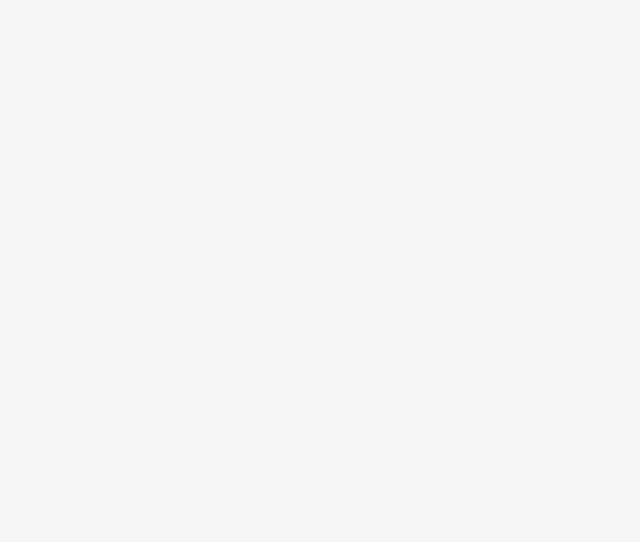
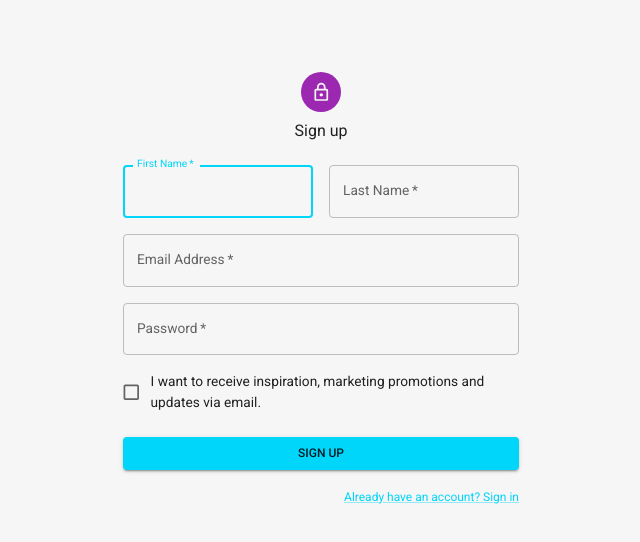
Before and after one commit to dingbat-weasel/monostich, a React (Create React App) app in the folder client/: page /signup in a window 1280 px wide. Before the commit this address had no page. Shown: the top 542 px of the page, without its empty margins (319-959 px from the left). Built offline with nearby package versions, Linux system fonts and the light colour scheme.

Commit message:
signup page added from template, good for now, will revisit

```diff
--- a/client/src/App.js
+++ b/client/src/App.js
@@ -22,6 +22,7 @@
 // import pages and components here
 import Home from "./pages/Home/Home.jsx";
 import Signin from "./pages/Signin/Signin.jsx";
+import Signup from "./pages/Signup/Signup.jsx";
 // ...
 
 // GraphQL API Endpoint
@@ -63,6 +64,7 @@
         <Routes>
           <Route path="/" element={<Home />} />
           <Route path="/signin" element={<Signin />} />
+          <Route path="/signup" element={<Signup />} />
         </Routes>
       </ThemeProvider>
     </Router>
--- a/client/src/pages/Signin/Signin.jsx
+++ b/client/src/pages/Signin/Signin.jsx
@@ -78,7 +78,7 @@
               </Link>
             </Grid>
             <Grid item>
-              <Link href="#" variant="body2">
+              <Link href="/signup" variant="body2">
                 {"Don't have an account? Sign Up"}
               </Link>
             </Grid>
--- /dev/null
+++ b/client/src/pages/Signup/Signup.jsx
@@ -0,0 +1,112 @@
+import * as React from "react";
+import Avatar from "@mui/material/Avatar";
+import Button from "@mui/material/Button";
+import CssBaseline from "@mui/material/CssBaseline";
+import TextField from "@mui/material/TextField";
+import FormControlLabel from "@mui/material/FormControlLabel";
+import Checkbox from "@mui/material/Checkbox";
+import Link from "@mui/material/Link";
+import Grid from "@mui/material/Grid";
+import Box from "@mui/material/Box";
+import LockOutlinedIcon from "@mui/icons-material/LockOutlined";
+import Typography from "@mui/material/Typography";
+import Container from "@mui/material/Container";
+
+export default function Signup() {
+  const handleSubmit = (event) => {
+    event.preventDefault();
+    const data = new FormData(event.currentTarget);
+    console.log({
+      email: data.get("email"),
+      password: data.get("password"),
+    });
+  };
+
+  return (
+    <Container component="main" maxWidth="xs">
+      <CssBaseline />
+      <Box
+        sx={{
+          marginTop: 8,
+          display: "flex",
+          flexDirection: "column",
+          alignItems: "center",
+        }}
+      >
+        <Avatar sx={{ m: 1, bgcolor: "secondary.main" }}>
+          <LockOutlinedIcon />
+        </Avatar>
+        <Typography component="h1" variant="h5">
+          Sign up
+        </Typography>
+        <Box component="form" noValidate onSubmit={handleSubmit} sx={{ mt: 3 }}>
+          <Grid container spacing={2}>
+            <Grid item xs={12} sm={6}>
+              <TextField
+                autoComplete="given-name"
+                name="firstName"
+                required
+                fullWidth
+                id="firstName"
+                label="First Name"
+                autoFocus
+              />
+            </Grid>
+            <Grid item xs={12} sm={6}>
+              <TextField
+                required
+                fullWidth
+                id="lastName"
+                label="Last Name"
+                name="lastName"
+                autoComplete="family-name"
+              />
+            </Grid>
+            <Grid item xs={12}>
+              <TextField
+                required
+                fullWidth
+                id="email"
+                label="Email Address"
+                name="email"
+                autoComplete="email"
+              />
+            </Grid>
+            <Grid item xs={12}>
+              <TextField
+                required
+                fullWidth
+                name="password"
+                label="Password"
+                type="password"
+                id="password"
+                autoComplete="new-password"
+              />
+            </Grid>
+            <Grid item xs={12}>
+              <FormControlLabel
+                control={<Checkbox value="allowExtraEmails" color="primary" />}
+                label="I want to receive inspiration, marketing promotions and updates via email."
+              />
+            </Grid>
+          </Grid>
+          <Button
+            type="submit"
+            fullWidth
+            variant="contained"
+            sx={{ mt: 3, mb: 2 }}
+          >
+            Sign Up
+          </Button>
+          <Grid container justifyContent="flex-end">
+            <Grid item>
+              <Link href="/signin" variant="body2">
+                Already have an account? Sign in
+              </Link>
+            </Grid>
+          </Grid>
+        </Box>
+      </Box>
+    </Container>
+  );
+}
```
